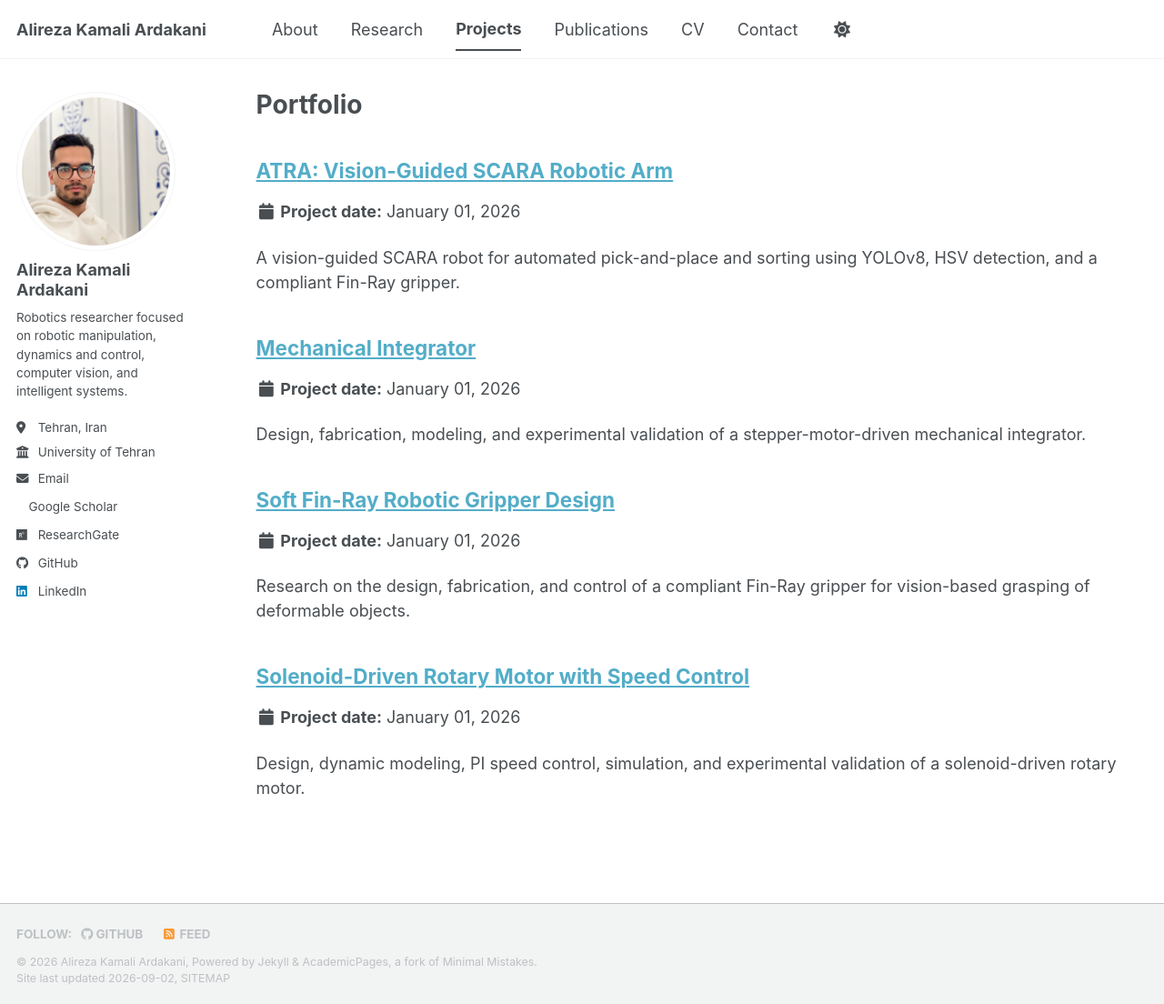
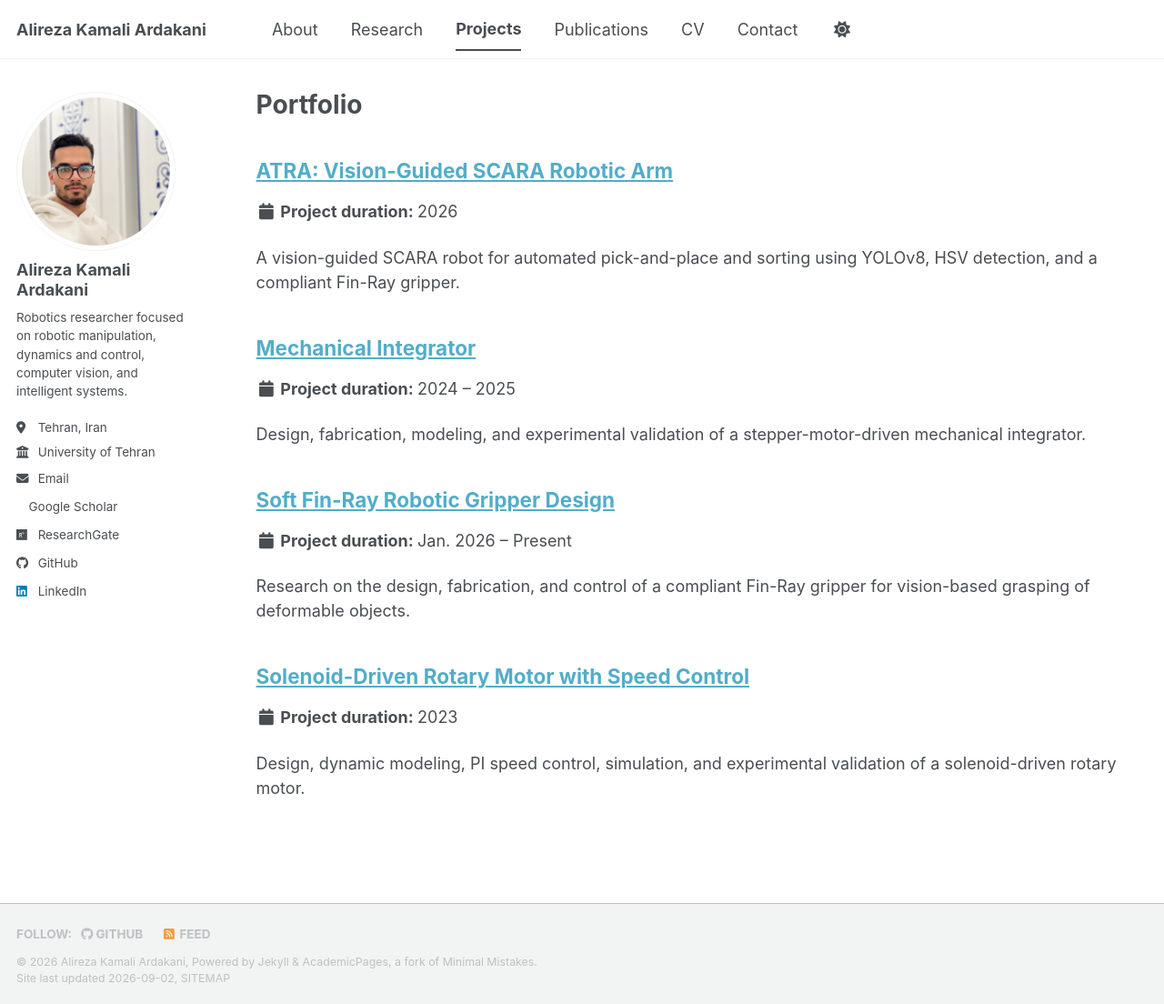
Before and after one commit to alirezakamali80/alirezakamali80.github.io, a Jekyll site: the page built from _pages/portfolio.html, in a window 1280 px wide and 1104 px high. Shown: the whole window at 91% size. Built offline with Jekyll 4.4.1, drawn with Linux system fonts in a browser that asks for light colours; a style sheet for code colours, icons or effects is not loaded.

Commit message:
Update archive-single.html

```diff
--- a/_includes/archive-single.html
+++ b/_includes/archive-single.html
@@ -14,70 +14,195 @@
 
 <div class="{{ include.type | default: "list" }}__item">
   <article class="archive__item" itemscope itemtype="http://schema.org/CreativeWork">
+
     {% if include.type == "grid" and teaser %}
       <div class="archive__item-teaser">
-        <img src=
-          {% if teaser contains "://" %}
-            "{{ teaser }}"
-          {% else %}
-            "{{ teaser | prepend: "/images/" | prepend: base_path }}"
-          {% endif %}
-          alt="">
+        <img
+          src="{% if teaser contains "://" %}{{ teaser }}{% else %}{{ teaser | prepend: "/images/" | prepend: base_path }}{% endif %}"
+          alt="{{ title | strip_html | escape }}">
       </div>
     {% endif %}
 
     <h2 class="archive__item-title" itemprop="headline">
       {% if post.link %}
-        <a href="{{ post.link }}">{{ title }}</a> <a href="{{ base_path }}{{ post.url }}" rel="permalink"><i class="fa fa-link" aria-hidden="true" title="permalink"></i><span class="sr-only">Permalink</span></a>
+        <a href="{{ post.link }}">{{ title }}</a>
+        <a href="{{ base_path }}{{ post.url }}" rel="permalink">
+          <i class="fa fa-link" aria-hidden="true" title="permalink"></i>
+          <span class="sr-only">Permalink</span>
+        </a>
       {% else %}
-        <a href="{{ base_path }}{{ post.url }}" rel="permalink">{{ title }}</a>
+        <a href="{{ base_path }}{{ post.url }}" rel="permalink">
+          {{ title }}
+        </a>
       {% endif %}
     </h2>
 
     {% if post.read_time %}
-      <p class="page__meta"><i class="fa fa-clock" aria-hidden="true"></i> {% include read-time.html %}</p>
+      <p class="page__meta">
+        <i class="fa fa-clock" aria-hidden="true"></i>
+        {% include read-time.html %}
+      </p>
     {% endif %}
 
-        {% if post.collection == 'teaching' %}
-          <p> {{ post.type }}, <i>{{ post.venue }}</i>, {{ post.date | default: "1900-01-01" | date: "%Y" }} </p>
-        {% elsif post.collection == 'publications' %}
-          <p>Published in <i>{{ post.venue }}</i>, {{ post.date | default: "1900-01-01" | date: "%Y" }} </p>
-        {% elsif post.date %}
-         <p class="page__date"><strong><i class="fa fa-fw fa-calendar" aria-hidden="true"></i> {{ site.data.ui-text[site.locale].date_label | default: "Published:" }}</strong> <time datetime="{{ post.date | default: "1900-01-01" | date_to_xmlschema }}">{{ post.date | default: "1900-01-01" | date: "%B %d, %Y" }}</time></p>
+    {% comment %}
+    ============================================================
+    CONTENT METADATA
+    ============================================================
+    Portfolio items:
+      Display custom project duration.
+    Teaching entries:
+      Display role, venue, and year.
+    Publications:
+      Display publication venue and year.
+    Other dated content:
+      Display standard date unless show_date is false.
+    ============================================================
+    {% endcomment %}
+
+    {% if post.collection == "portfolio" and post.duration %}
+      <p class="page__date">
+        <strong>
+          <i class="fa fa-fw fa-calendar" aria-hidden="true"></i>
+          Project duration:
+        </strong>
+        {{ post.duration }}
+      </p>
+
+    {% elsif post.collection == "teaching" %}
+      <p class="page__meta">
+        {% if post.type %}
+          {{ post.type }}
         {% endif %}
 
-    {% if post.excerpt and site.read_more != 'enabled' %}
-    <p class="archive__item-excerpt" itemprop="description">{{ post.excerpt | markdownify }}</p>
-    {% elsif post.excerpt and site.read_more == 'enabled' %}
-    <p class="archive__item-excerpt" itemprop="description"><p>{{ post.excerpt | markdownify | remove: '<p>' | remove: '</p>' }}<strong><a href="{{ base_path }}{{ post.url }}" rel="permalink"> Read more</a></strong></p></p>
+        {% if post.venue %}
+          {% if post.type %}, {% endif %}
+          <i>{{ post.venue }}</i>
+        {% endif %}
+
+        {% if post.date %}
+          {% if post.type or post.venue %}, {% endif %}
+          {{ post.date | date: "%Y" }}
+        {% endif %}
+      </p>
+
+    {% elsif post.collection == "publications" %}
+      <p class="page__meta">
+        {% if post.venue %}
+          Published in <i>{{ post.venue }}</i>
+        {% endif %}
+
+        {% if post.date %}
+          {% if post.venue %}, {% endif %}
+          {{ post.date | date: "%Y" }}
+        {% endif %}
+      </p>
+
+    {% elsif post.date and post.show_date != false %}
+      <p class="page__date">
+        <strong>
+          <i class="fa fa-fw fa-calendar" aria-hidden="true"></i>
+          {{ site.data.ui-text[site.locale].date_label | default: "Published:" }}
+        </strong>
+        <time datetime="{{ post.date | date_to_xmlschema }}">
+          {{ post.date | date: "%B %d, %Y" }}
+        </time>
+      </p>
+    {% endif %}
+
+    {% if post.excerpt and site.read_more != "enabled" %}
+      <p class="archive__item-excerpt" itemprop="description">
+        {{ post.excerpt | markdownify }}
+      </p>
+
+    {% elsif post.excerpt and site.read_more == "enabled" %}
+      <p class="archive__item-excerpt" itemprop="description">
+        {{ post.excerpt | markdownify | remove: "<p>" | remove: "</p>" }}
+        <strong>
+          <a href="{{ base_path }}{{ post.url }}" rel="permalink">
+            Read more
+          </a>
+        </strong>
+      </p>
     {% endif %}
 
     {% if post.citation and post.paperurl and post.slidesurl and post.bibtexurl %}
-      <p>Recommended citation: {{ post.citation }}<br /><a href="{{ post.paperurl }}">Download Paper</a> | <a href="{{ post.slidesurl }}">Download Slides</a> | <a href="{{ post.bibtexurl }}">Download Bibtex</a></p>
+      <p>
+        Recommended citation: {{ post.citation }}<br>
+        <a href="{{ post.paperurl }}">Download Paper</a> |
+        <a href="{{ post.slidesurl }}">Download Slides</a> |
+        <a href="{{ post.bibtexurl }}">Download BibTeX</a>
+      </p>
+
     {% elsif post.citation and post.paperurl and post.slidesurl %}
-      <p>Recommended citation: {{ post.citation }}<br /><a href="{{ post.paperurl }}">Download Paper</a> | <a href="{{ post.slidesurl }}">Download Slides</a></p>
+      <p>
+        Recommended citation: {{ post.citation }}<br>
+        <a href="{{ post.paperurl }}">Download Paper</a> |
+        <a href="{{ post.slidesurl }}">Download Slides</a>
+      </p>
+
     {% elsif post.citation and post.paperurl and post.bibtexurl %}
-      <p>Recommended citation: {{ post.citation }}<br /><a href="{{ post.paperurl }}">Download Paper</a> | <a href="{{ post.bibtexurl }}">Download Bibtex</a></p>
+      <p>
+        Recommended citation: {{ post.citation }}<br>
+        <a href="{{ post.paperurl }}">Download Paper</a> |
+        <a href="{{ post.bibtexurl }}">Download BibTeX</a>
+      </p>
+
     {% elsif post.citation and post.paperurl %}
-      <p>Recommended citation: {{ post.citation }}<br /><a href="{{ post.paperurl }}">Download Paper</a></p>
+      <p>
+        Recommended citation: {{ post.citation }}<br>
+        <a href="{{ post.paperurl }}">Download Paper</a>
+      </p>
+
     {% elsif post.citation and post.slidesurl and post.bibtexurl %}
-      <p>Recommended citation: {{ post.citation }}<br /><a href="{{ post.slidesurl }}">Download Slides</a> | <a href="{{ post.bibtexurl}}">Download Bibtex</a></p>
+      <p>
+        Recommended citation: {{ post.citation }}<br>
+        <a href="{{ post.slidesurl }}">Download Slides</a> |
+        <a href="{{ post.bibtexurl }}">Download BibTeX</a>
+      </p>
+
     {% elsif post.citation and post.slidesurl %}
-      <p>Recommended citation: {{ post.citation }}<br /><a href="{{ post.slidesurl }}">Download Slides</a></p>
+      <p>
+        Recommended citation: {{ post.citation }}<br>
+        <a href="{{ post.slidesurl }}">Download Slides</a>
+      </p>
+
     {% elsif post.citation and post.bibtexurl %}
-      <p>Recommended citation: {{ post.citation }}<br /><a href="{{ post.bibtexurl }}">Download Bibtex</a></p>
+      <p>
+        Recommended citation: {{ post.citation }}<br>
+        <a href="{{ post.bibtexurl }}">Download BibTeX</a>
+      </p>
+
     {% elsif post.citation %}
-      <p>Recommended citation: {{ post.citation }}</p>
+      <p>
+        Recommended citation: {{ post.citation }}
+      </p>
+
     {% elsif post.paperurl and post.bibtexurl %}
-      <p><a href="{{ post.paperurl }}">Download Paper</a> | <a href="{{ post.bibtexurl }}">Download Bibtex</a></p>
+      <p>
+        <a href="{{ post.paperurl }}">Download Paper</a> |
+        <a href="{{ post.bibtexurl }}">Download BibTeX</a>
+      </p>
+
     {% elsif post.paperurl %}
-      <p><a href="{{ post.paperurl }}">Download Paper</a></p>
+      <p>
+        <a href="{{ post.paperurl }}">Download Paper</a>
+      </p>
+
     {% elsif post.slidesurl and post.bibtexurl %}
-      <p><a href="{{ post.slidesurl }}">Download Slides</a> | <a href="{{ post.bibtexurl }}">Download Bibtex</a></p>
+      <p>
+        <a href="{{ post.slidesurl }}">Download Slides</a> |
+        <a href="{{ post.bibtexurl }}">Download BibTeX</a>
+      </p>
+
     {% elsif post.slidesurl %}
-      <p><a href="{{ post.slidesurl }}">Download Slides</a></p>
+      <p>
+        <a href="{{ post.slidesurl }}">Download Slides</a>
+      </p>
+
     {% elsif post.bibtexurl %}
-      <p><a href="{{ post.bibtexurl }}">Download Bibtex</a></p>
+      <p>
+        <a href="{{ post.bibtexurl }}">Download BibTeX</a>
+      </p>
     {% endif %}
 
   </article>
```
